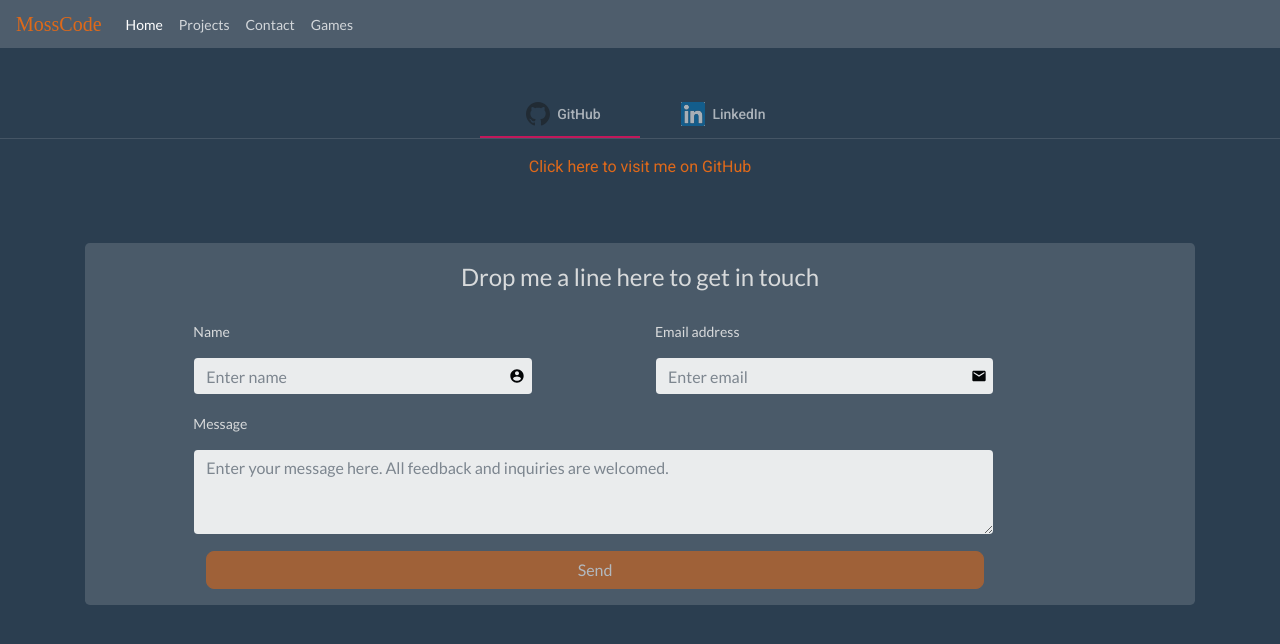
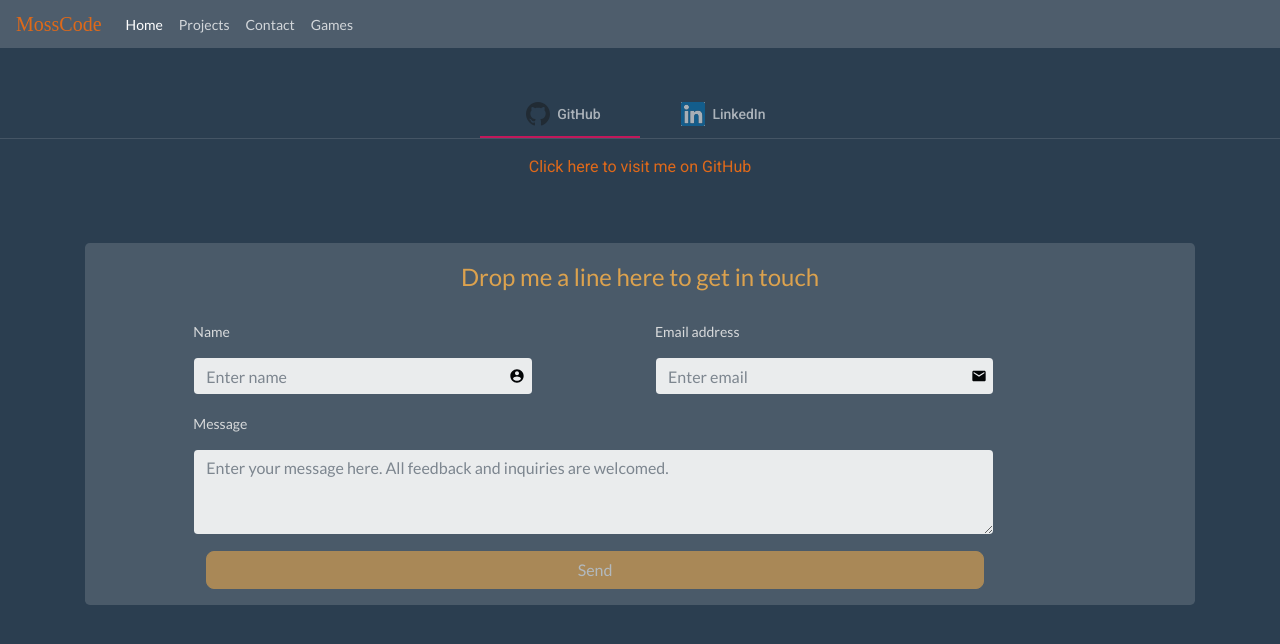
Before and after one commit to JMo911/SWE-Portfolio, an Angular app: page /contact in a window 1280 px wide. Shown: the top 644 px of the page. Built offline with nearby package versions, Linux system fonts and the light colour scheme; a web font is replaced by a local one.

Commit message:
added styling to contact-form

```diff
--- a/src/app/contact-page/contact-form/contact-form.component.html
+++ b/src/app/contact-page/contact-form/contact-form.component.html
@@ -1,6 +1,6 @@
 <div class="container">
   <form [formGroup]="contactForm" (ngSubmit)="onSubmit()">
-    <legend>Drop me a line here to get in touch</legend>
+    <legend class="text-warning">Drop me a line here to get in touch</legend>
 
     <div class="row">
       <div class="form-group col-sm-4 offset-sm-1">
@@ -36,7 +36,7 @@
     </div>
 
     <div class="button-div offset-sm-1 col-sm-9">
-      <button type="submit" class="btn btn-primary btn-large btn-block" [disabled]="!contactForm.valid">Send</button>
+      <button type="submit" class="btn btn-warning btn-large btn-block" [disabled]="!contactForm.valid">Send</button>
     </div>
 
   </form>
--- a/src/app/landing-page/landing-page.component.scss
+++ b/src/app/landing-page/landing-page.component.scss
@@ -8,7 +8,6 @@
   }
 
   .text-info {
-    color: #5bc0de !important;
     margin-bottom: 0.5em;
   }
 
```
